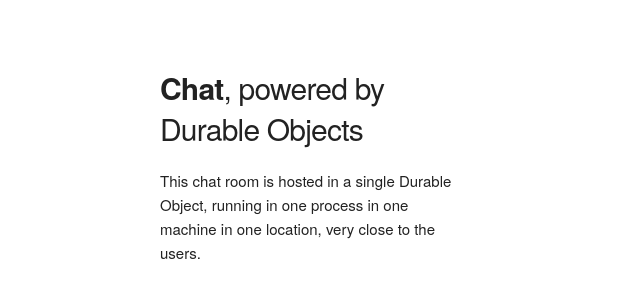
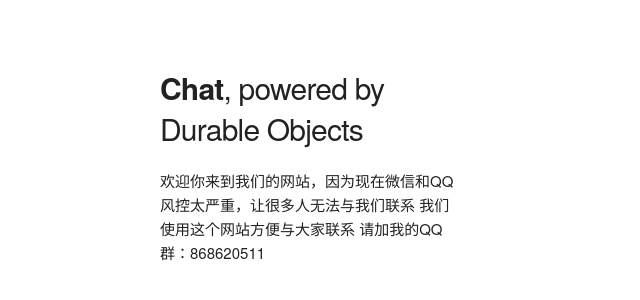
Before and after one commit to cptbtptp112211-droid/durable-chat-template, a React app: page public/index.html in a window 1280 px wide. Shown: the part 172-472 px from the top of the page, without its empty margins (0-640 px from the left). Built offline with nearby package versions, Linux system fonts and the light colour scheme.

Commit message:
Update index.html

```diff
--- a/public/index.html
+++ b/public/index.html
@@ -34,8 +34,9 @@
 				<div class="one-third column" style="margin-top: 25%">
 					<h4><b>Chat</b>, powered by Durable Objects</h4>
 					<p>
-						This chat room is hosted in a single Durable Object, running in one
-						process in one machine in one location, very close to the users.
+						欢迎你来到我们的网站，因为现在微信和QQ风控太严重，让很多人无法与我们联系
+						我们使用这个网站方便与大家联系
+						请加我的QQ群：868620511
 					</p>
 				</div>
 				<div class="two-thirds column" id="root"></div>
```
